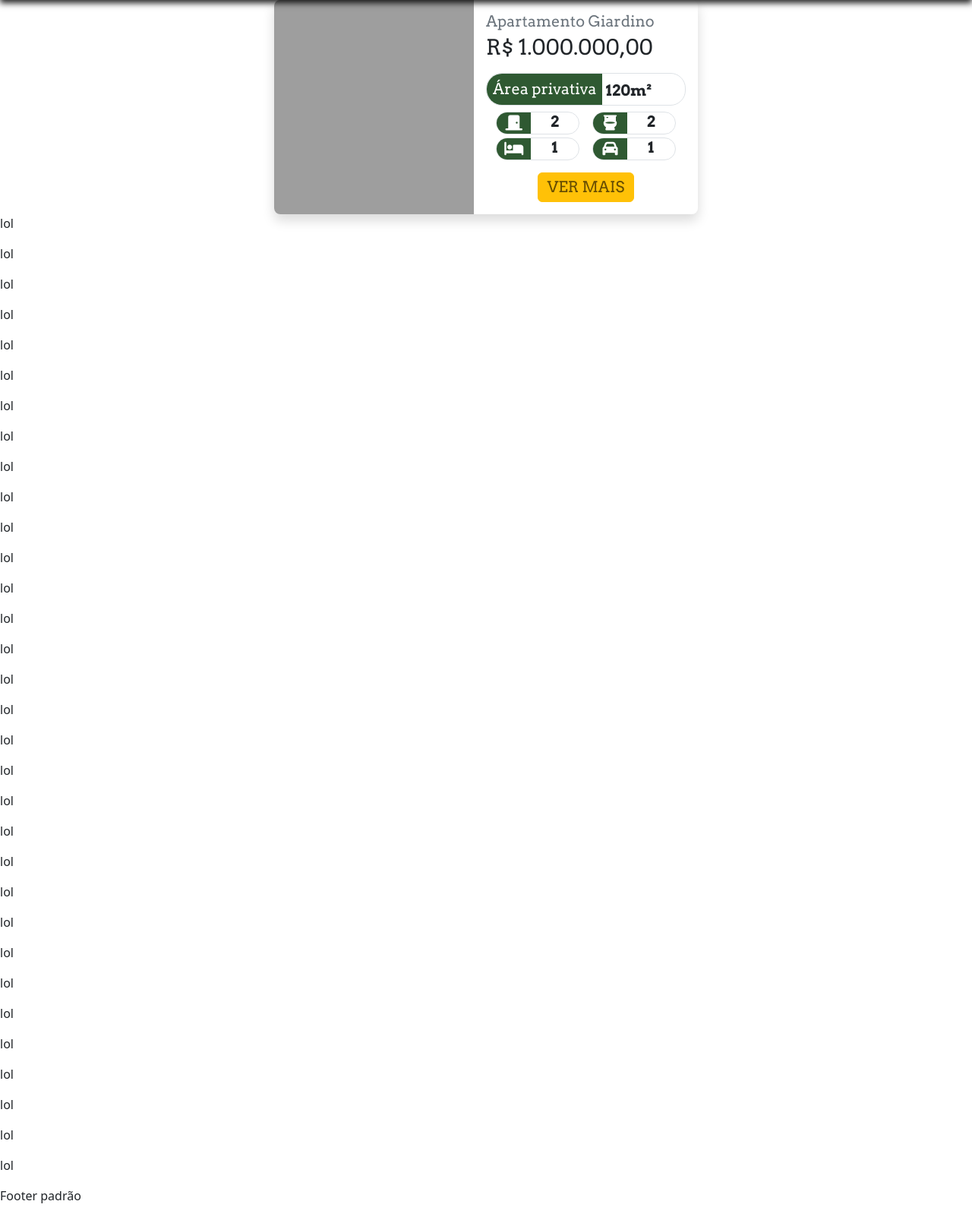
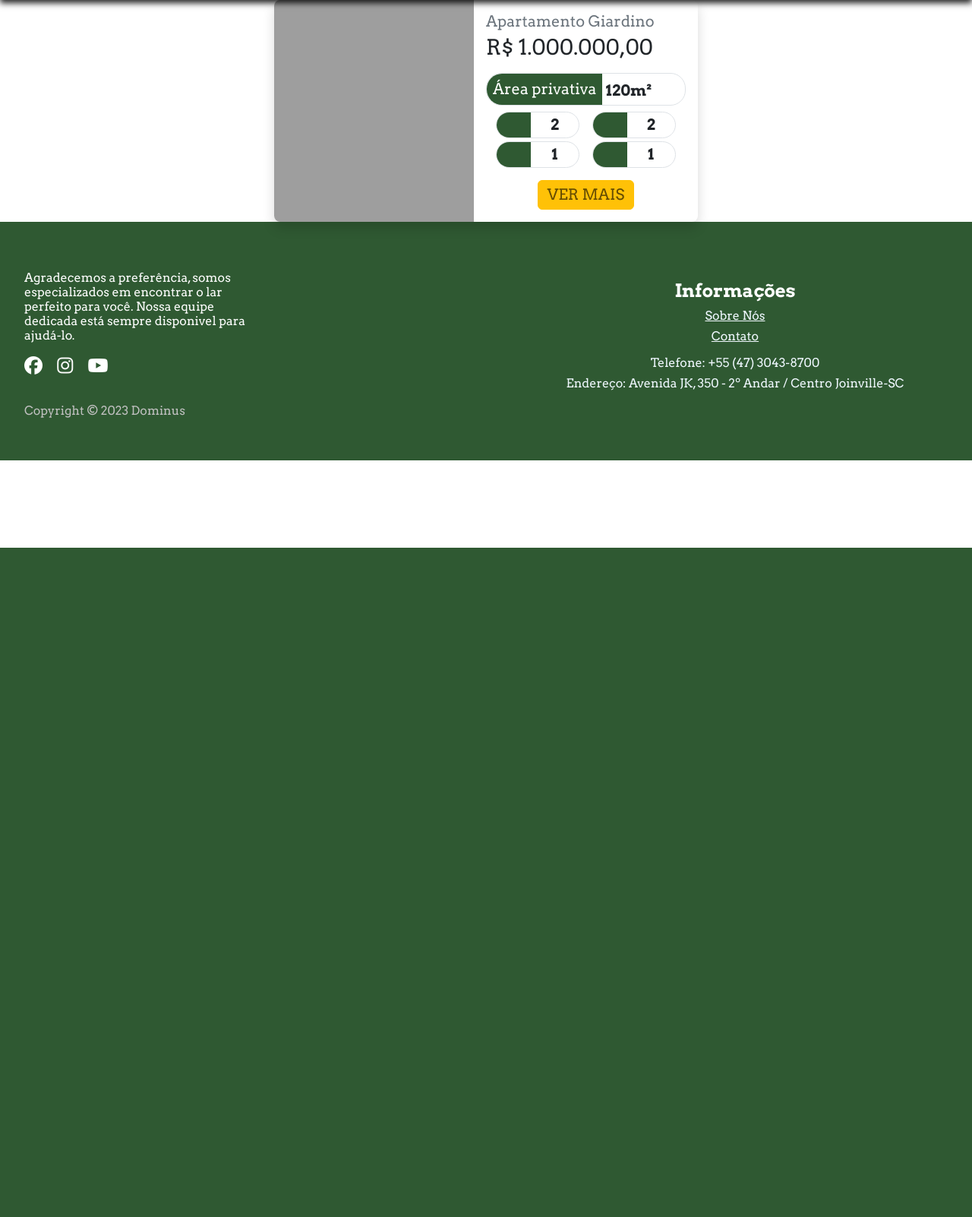
Before and after one commit to lucasyares/sistema_imoveis_senai-2022_2, a Django app: page /pesquisa/ in a window 1280 px wide. Shown: the part 79-1681 px from the top of the page at 76% size. After the commit the page ends 800 px from the top, so only its background shows below. Run offline with Django 5.2, Linux system fonts and the light colour scheme; some libraries are stand-ins or nearby versions; some web fonts are replaced; grey boxes are pictures that could not be loaded.

Commit message:
Estilizando exibição de imóvel #1

```diff
--- a/app_cad_users/templates/bases/base_portal.html
+++ b/app_cad_users/templates/bases/base_portal.html
@@ -7,16 +7,17 @@
     <meta charset="UTF-8">
     <meta name="viewport" content="width=device-width, initial-scale=1.0">
     <link rel="stylesheet" href="{% static 'node_modules/bootstrap/dist/css/bootstrap.css' %}">
+    <link rel="stylesheet" href="https://cdnjs.cloudflare.com/ajax/libs/font-awesome/6.5.2/css/all.min.css" integrity="sha512-SnH5WK+bZxgPHs44uWIX+LLJAJ9/2PkPKZ5QiAj6Ta86w+fsb2TkcmfRyVX3pBnMFcV7oQPJkl9QevSCWr3W6A==" crossorigin="anonymous" referrerpolicy="no-referrer" />
     <link rel="stylesheet" href="{% static 'css/style.css'%}">
     {% block head %}{% endblock head %}
     <title>{{titulo}}</title>
     <script src="https://code.jquery.com/jquery-3.6.0.min.js"></script>
     <script src="https://cdnjs.cloudflare.com/ajax/libs/jquery.mask/1.14.16/jquery.mask.min.js"></script>
     <script defer>
-        $(document).ready(function() {
+        $(document).ready(function () {
             // Supondo que `mask` seja uma função que formata o valor monetário
 
-            $('.imovel-preco').each(function() {
+            $('.imovel-preco').each(function () {
                 // Obtendo o preço do atributo data-preco
                 var preco = $(this).data('preco');
 
@@ -32,7 +33,6 @@
                 $(this).text(precoFormatado);
             });
         });
-
     </script>
 </head>
 
@@ -52,9 +52,8 @@
                 <li class="align-self-center"><a class="text-decoration-none" href="/portal">Institucional</a></li>
             </menu>
             <button onclick="exibirMenuLateral();" id="btn-menu" class="btn align-self-center">
-                    <svg class="homepage__nav__menu" aria-hidden="true" focusable="false" data-prefix="fas"
-                        data-icon="grid" role="img" xmlns="http://www.w3.org/2000/svg" viewBox="0 0 448 512"
-                        width="50px">
+                <svg class="homepage__nav__menu" aria-hidden="true" focusable="false" data-prefix="fas" data-icon="grid"
+                    role="img" xmlns="http://www.w3.org/2000/svg" viewBox="0 0 448 512" width="50px">
                     <path fill="#FFF"
                         d="M0 72C0 49.9 17.9 32 40 32H88c22.1 0 40 17.9 40 40v48c0 22.1-17.9 40-40 40H40c-22.1 0-40-17.9-40-40V72zM0 232c0-22.1 17.9-40 40-40H88c22.1 0 40 17.9 40 40v48c0 22.1-17.9 40-40 40H40c-22.1 0-40-17.9-40-40V232zM128 392v48c0 22.1-17.9 40-40 40H40c-22.1 0-40-17.9-40-40V392c0-22.1 17.9-40 40-40H88c22.1 0 40 17.9 40 40zM160 72c0-22.1 17.9-40 40-40h48c22.1 0 40 17.9 40 40v48c0 22.1-17.9 40-40 40H200c-22.1 0-40-17.9-40-40V72zM288 232v48c0 22.1-17.9 40-40 40H200c-22.1 0-40-17.9-40-40V232c0-22.1 17.9-40 40-40h48c22.1 0 40 17.9 40 40zM160 392c0-22.1 17.9-40 40-40h48c22.1 0 40 17.9 40 40v48c0 22.1-17.9 40-40 40H200c-22.1 0-40-17.9-40-40V392zM448 72v48c0 22.1-17.9 40-40 40H360c-22.1 0-40-17.9-40-40V72c0-22.1 17.9-40 40-40h48c22.1 0 40 17.9 40 40zM320 232c0-22.1 17.9-40 40-40h48c22.1 0 40 17.9 40 40v48c0 22.1-17.9 40-40 40H360c-22.1 0-40-17.9-40-40V232zM448 392v48c0 22.1-17.9 40-40 40H360c-22.1 0-40-17.9-40-40V392c0-22.1 17.9-40 40-40h48c22.1 0 40 17.9 40 40z">
                     </path>
@@ -70,11 +69,33 @@
         {% endblock main %}
     </main>
 
-    <footer>
     {% block footer %}
-        <p>Footer padrão</p>
+    <footer class="footer">
+        <div class="footerEsquerda">
+            <p class="paragrafoFooter">Agradecemos a preferência, somos especializados em encontrar o lar perfeito
+                para você. Nossa equipe dedicada está sempre disponivel para ajudá-lo.</p>
+            <div class="imgFlex">
+                <a class="redeSocial" href="https://www.facebook.com/"><i class="fa-brands fa-facebook"></i></a>
+                <a class="redeSocial" href="https://www.instagram.com/"><i class="fa-brands fa-instagram"></i></a>
+                <a class="redeSocial" href="https://www.youtube.com.br"><i class="fa-brands fa-youtube"></i></a>
+            </div>
+            <p class="footerCopyright">
+                Copyright © 2023 Dominus
+            </p>
+        </div>
+        <div class="footerDireita">
+            <h2>Informações</h2>
+            <ul class="list-unstyled d-inline-block">
+                <li class="mb-2"><a class="footerLink" href="SobreNos.html"> Sobre Nós</a></li>
+                <li><a class="footerLink" href="Contato.html"> Contato</a></li>
+            </ul>
+            <ul class="list-unstyled">
+                <li class="mb-2"><span class="footerLink"> Telefone: +55 (47) 3043-8700</span></li>
+                <li><span class="footerLink"> Endereço: Avenida JK, 350 - 2º Andar / Centro Joinville-SC</span></li>
+            </ul>
+        </div>
+    </footer>
     {% endblock footer %}
-    </footer>
 
     <script src="{% static 'node_modules/bootstrap/dist/js/bootstrap.bundle.js' %}"></script>
     <script src="{% static "js/menu_lateral.js" %}"></script>
--- a/app_cad_users/templates/components/portal_lista_imovel.html
+++ b/app_cad_users/templates/components/portal_lista_imovel.html
@@ -19,25 +19,25 @@
             </div>
 
             <div class="mb-3 d-flex flex-wrap justify-content-between gap-1 justify-content-evenly">
-                <div class="col-5 d-flex bloco-info border">
+                <div class="col-5 d-flex bloco-info bloco-info--icone border">
                     <span class="col-5 d-flex justify-content-center">
                         <i class="fa-solid fa-door-closed"></i>
                     </span>
                     <span class="col text-center">2</span>
                 </div>
-                <div class="col-5 d-flex bloco-info border">
+                <div class="col-5 d-flex bloco-info bloco-info--icone border">
                     <span class="col-5 d-flex justify-content-center">
                         <i class="fa-solid fa-toilet"></i>
                     </span>
                     <span class="col text-center">2</span>
                 </div>
-                <div class="col-5 d-flex bloco-info border">
+                <div class="col-5 d-flex bloco-info bloco-info--icone border">
                     <span class="col-5 d-flex justify-content-center">
                         <i class="fa-solid fa-bed"></i>
                     </span>
                     <span class="col text-center">1</span>
                 </div>
-                <div class="col-5 d-flex bloco-info border">
+                <div class="col-5 d-flex bloco-info bloco-info--icone border">
                     <span class="col-5 d-flex justify-content-center">
                         <i class="fa-solid fa-car"></i>
                     </span>
--- a/app_cad_users/templates/pages/portal/homepage.html
+++ b/app_cad_users/templates/pages/portal/homepage.html
@@ -139,7 +139,6 @@
                     <p>Proprietário: {{imovel.fk_proprietario.nome_cliente}}</p>
                     <p>Endereço: {{imovel.fk_endereco.cidade_endereco}} - {{imovel.fk_endereco.bairro_endereco}} | {{imovel.fk_endereco.cep_endereco}}</p>
                     <p>Preço: <span class="imovel-preco" data-preco="{{imovel.preco_imovel}}"></span></p>
-
                     <p>Corretor: {{imovel.fk_corretor.nome_corretor}}</p>
                 </div>
             </section>
--- a/app_cad_users/templates/pages/portal/pesquisa.html
+++ b/app_cad_users/templates/pages/portal/pesquisa.html
@@ -1,49 +1,8 @@
 {% extends "bases/base_portal.html" %}
 {% load static %}
-
-{% block head %}
-<link rel="stylesheet" href="https://cdnjs.cloudflare.com/ajax/libs/font-awesome/6.5.2/css/all.min.css"
-    integrity="sha512-SnH5WK+bZxgPHs44uWIX+LLJAJ9/2PkPKZ5QiAj6Ta86w+fsb2TkcmfRyVX3pBnMFcV7oQPJkl9QevSCWr3W6A=="
-    crossorigin="anonymous" referrerpolicy="no-referrer" />
-{% endblock head %}
 
 {% block main %}
 
 {% include "components/portal_lista_imovel.html" %}
 
-<p>lol</p>
-<p>lol</p>
-<p>lol</p>
-<p>lol</p>
-<p>lol</p>
-<p>lol</p>
-<p>lol</p>
-<p>lol</p>
-<p>lol</p>
-<p>lol</p>
-<p>lol</p>
-<p>lol</p>
-<p>lol</p>
-<p>lol</p>
-<p>lol</p>
-<p>lol</p>
-<p>lol</p>
-<p>lol</p>
-<p>lol</p>
-<p>lol</p>
-<p>lol</p>
-<p>lol</p>
-<p>lol</p>
-<p>lol</p>
-<p>lol</p>
-<p>lol</p>
-<p>lol</p>
-<p>lol</p>
-<p>lol</p>
-<p>lol</p>
-<p>lol</p>
-<p>lol</p>
-
-<script src="{% static "js/Pesquisa_Bot.js" %}"></script>
-
 {% endblock main %}
--- a/app_cad_users/urls.py
+++ b/app_cad_users/urls.py
@@ -27,6 +27,7 @@
     #* URLs orientadas ao cliente
     path("portal/", views.homepage, name="homepage"),
     path("pesquisa/", views.portal_pesquisa, name="portal_pesquisa"),
+    path("pesquisa/imovel", views.portal_imovel, name="portal_imovel"),
 
 
 ]  + static(settings.MEDIA_URL, document_root=settings.MEDIA_ROOT)  #Permite a imagem aparecer
--- a/app_cad_users/views.py
+++ b/app_cad_users/views.py
@@ -597,6 +597,12 @@
     }
     return render(request, 'pages/portal/pesquisa.html', contexto)
 
+def portal_imovel(request):
+    contexto =  {
+            "titulo": "DOMINUS — Imóvel"
+    }
+    return render(request, 'pages/portal/imovel.html', contexto)
+
 
 #FIM_PÁGINAS
 
--- a/static/css/style.css
+++ b/static/css/style.css
@@ -1,3 +1,4 @@
+@charset "UTF-8";
 @import url("https://fonts.googleapis.com/css2?family=Arvo:ital,wght@0,400;0,700;1,400;1,700&family=Josefin+Slab:ital,wght@0,100..700;1,100..700&family=Kameron:wght@400..700&display=swap");
 input::-webkit-outer-spin-button,
 input::-webkit-inner-spin-button {
@@ -152,21 +153,112 @@
 .imovel-card__info .preco {
   font-size: 28px;
 }
-.imovel-card__info .bloco-info {
+
+.bloco-info {
   border-radius: 1em;
 }
-.imovel-card__info .bloco-info span {
+.bloco-info span {
   display: inline-block;
 }
-.imovel-card__info .bloco-info span:first-child {
+.bloco-info > span:first-child {
   border-radius: 1em 0 0 1em;
   padding: 0.2em;
   color: white;
   background-color: #2F5932;
 }
-.imovel-card__info .bloco-info span:last-child {
+.bloco-info span:last-child {
   vertical-align: middle;
   font-weight: bold;
 }
+.bloco-info--icone {
+  display: flex;
+  align-items: center;
+  justify-content: center;
+  line-height: 50%;
+}
+
+.footer {
+  font: normal 16px "Arvo", serif;
+  display: flex;
+  background-color: #2F5932;
+  align-items: center;
+  margin: auto;
+}
+
+.footerEsquerda {
+  margin-top: 5%;
+  width: 50%;
+  margin-left: 2.5%;
+}
+
+.footerDireita {
+  width: 50%;
+  text-align: center;
+}
+.footerDireita h2 {
+  font-family: "Arvo", serif;
+  font-size: 24px;
+  font-weight: bold;
+  color: white;
+}
+
+.paragrafoFooter { /* FOOTER PARAGRAFO1 */
+  text-align: left;
+  width: 300px;
+  color: white;
+  margin-right: 100px;
+}
+
+.footerLink { /* LINK DO FOOTER - CARRO E INFORMAÇÕES*/
+  color: aliceblue;
+  padding: 16px;
+}
+
+.footerCopyright { /* FOOTER COPYRIGHT */
+  color: silver;
+  margin-top: 5.5%;
+  padding: 0px 0px 40px 0px;
+}
+
+.imgFlex {
+  display: flex;
+  gap: 1.2em;
+  margin-top: 2.5%;
+}
+
+.redeSocial {
+  border: 0;
+  margin-left: 0;
+  font-size: 24px;
+  color: white;
+}
+
+.redeSocial:hover { /* FOOTER REDES SOCIAIS HOVER */
+  transition: 0;
+  background-color: transparent;
+  -webkit-transform: scale(1.3);
+  -ms-transform: scale(1.3);
+  transform: scale(1.3);
+}
+
+.imovel-produto * {
+  font: normal 20px "Arvo", serif;
+}
+.imovel-produto .produto-foto img {
+  max-height: 80vh;
+}
+.imovel-produto .produto-info .tipo {
+  font-size: 28px;
+}
+.imovel-produto .produto-info .preco {
+  font-size: 40px;
+}
+.imovel-produto .produto-info li:before {
+  content: "\f00c"; /* FontAwesome Unicode */
+  font-family: FontAwesome;
+  display: inline-block;
+  margin: 0 0.2em;
+  width: 1.2em;
+}
 
 /*# sourceMappingURL=style.css.map */
--- a/static/scss/bases/_base_portal.scss
+++ b/static/scss/bases/_base_portal.scss
@@ -141,6 +141,8 @@
         .preco {
             font-size: $txt-sz-6;
         }
+    }
+}
 
 .bloco-info {
     border-radius: 1em;
@@ -149,7 +151,7 @@
         display: inline-block;
     }
 
-            span:first-child {
+    & > span:first-child {
         border-radius: 1em 0 0 1em;
 
         padding: 0.2em;
@@ -160,6 +162,105 @@
         vertical-align: middle;
         font-weight: bold;
     }
+
+    &--icone {
+        display: flex;
+        align-items: center;
+        justify-content: center;
+        line-height: 50%;
     }
 }
+
+.footer {
+    font: normal $txt-sz-3 $arvo;
+    display: flex;
+    background-color: $palette-1-4-hex;
+    align-items: center;
+    margin: auto;
 }
+
+.footerEsquerda {
+    margin-top: 5%;
+    width: 50%;
+    margin-left: 2.5%;
+}
+
+.footerDireita{
+    width: 50%;
+    text-align: center;
+
+    h2 {
+        @include fonte-destaque();
+        color: white;
+    }
+}
+
+.paragrafoFooter { /* FOOTER PARAGRAFO1 */
+    text-align: left;
+    width: 300px;
+    color: white;
+    margin-right: 100px;
+}
+
+.footerLink { /* LINK DO FOOTER - CARRO E INFORMAÇÕES*/
+    color: aliceblue;
+    padding: 16px;
+}
+
+.footerCopyright { /* FOOTER COPYRIGHT */
+    color: silver;
+    margin-top: 5.5%;
+    padding: 0px 0px 40px 0px;
+}
+
+.imgFlex {
+    display: flex;
+    gap: 1.2em;
+    margin-top: 2.5%;
+}
+
+.redeSocial {
+    border: 0;
+    margin-left: 0;
+    font-size: $txt-sz-5;
+    color: white;
+}
+
+.redeSocial:hover { /* FOOTER REDES SOCIAIS HOVER */
+    transition: 0;
+    background-color: transparent;
+    -webkit-transform: scale(1.3);
+    -ms-transform: scale(1.3);
+    transform: scale(1.3);
+}
+
+.imovel-produto {
+    * {
+        font: normal $txt-sz-4 $arvo;
+    }
+
+    .produto-foto {
+        img {
+            max-height: 80vh;
+        }
+    }
+
+    .produto-info {
+        .tipo {
+            font-size: $txt-sz-6;
+        }
+
+        .preco {
+            font-size: $txt-sz-8;
+        }
+
+        li:before {
+            content: "\f00c"; /* FontAwesome Unicode */
+            font-family: FontAwesome;
+            display: inline-block;
+            margin: 0 0.2em;
+            width: 1.2em;
+        }
+    }
+
+}
```
Also changed, not shown: app_cad_users/templates/pages/portal/imovel.html (added, +68 -0 lines), 1 other file. Lines whose indentation alone changed are shown as unchanged.
